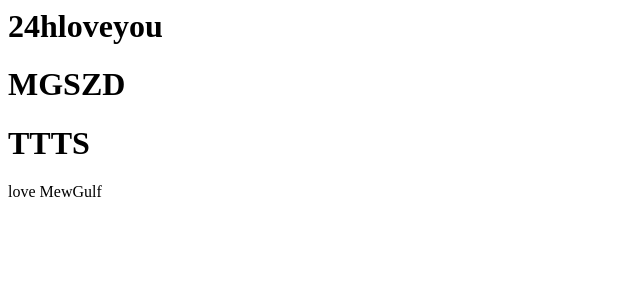
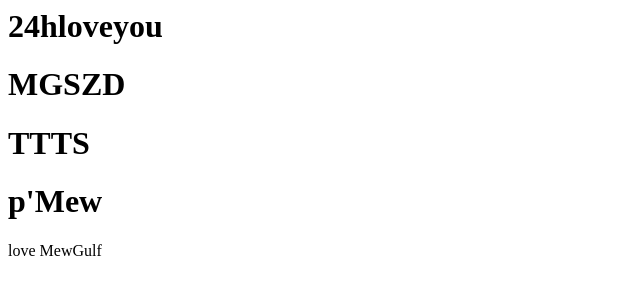
Before and after one commit to MandyPenn/git_learning, a plain HTML site: page index.html in a window 1280 px wide. Shown: the whole page, without its empty margins (0-640 px from the left). Drawn offline with Linux system fonts and the light colour scheme.

```diff
--- a/index.html
+++ b/index.html
@@ -1,4 +1,5 @@
 <div class="accordion"><h1>24hloveyou</h1></div>
 <div class="accordion"><h1>MGSZD</h1></div>
 <div class="accordion"><h1>TTTS</h1></div>
+<div class="accordion"><h1>p'Mew</h1></div>
 love MewGulf
```
